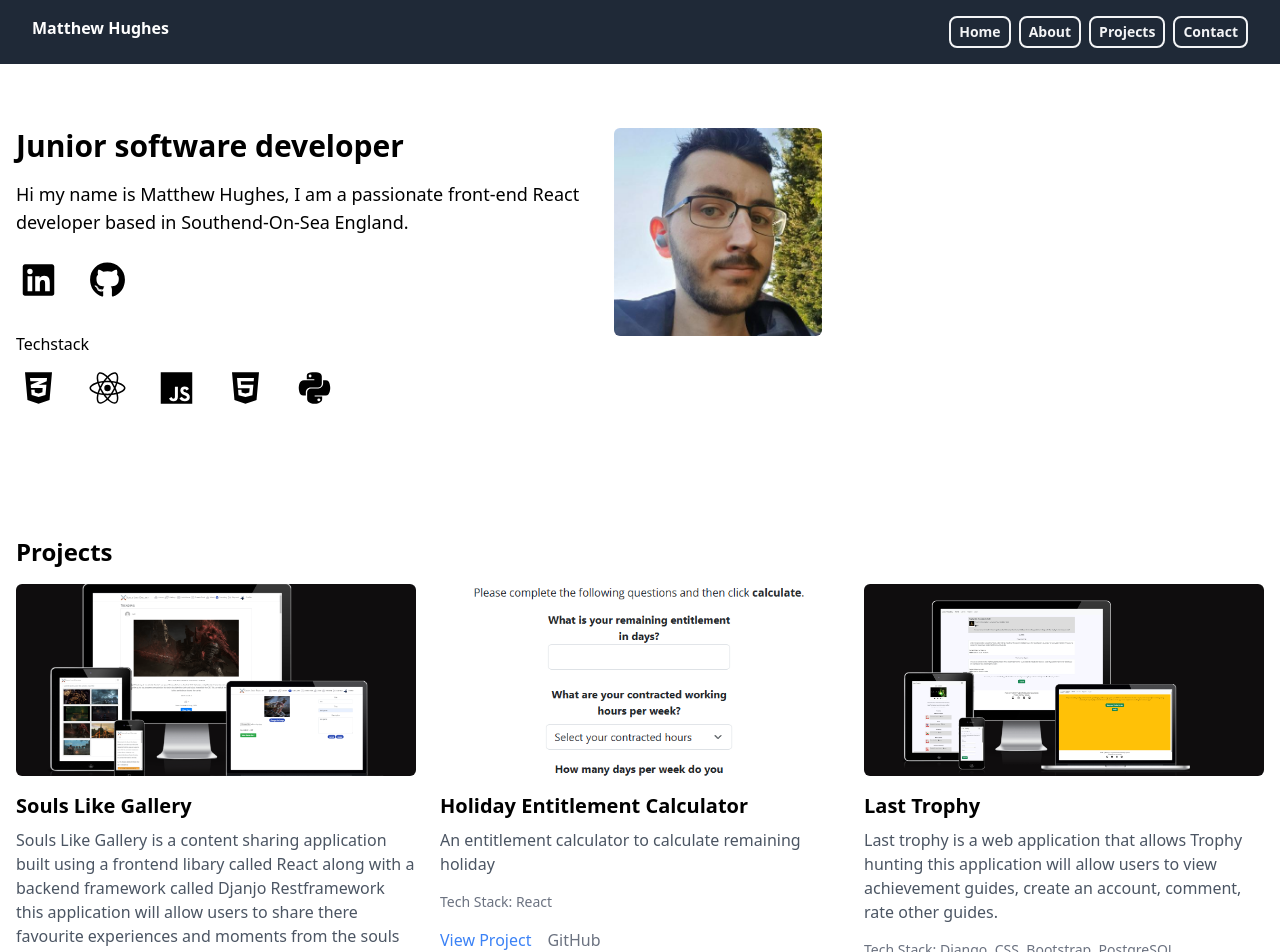
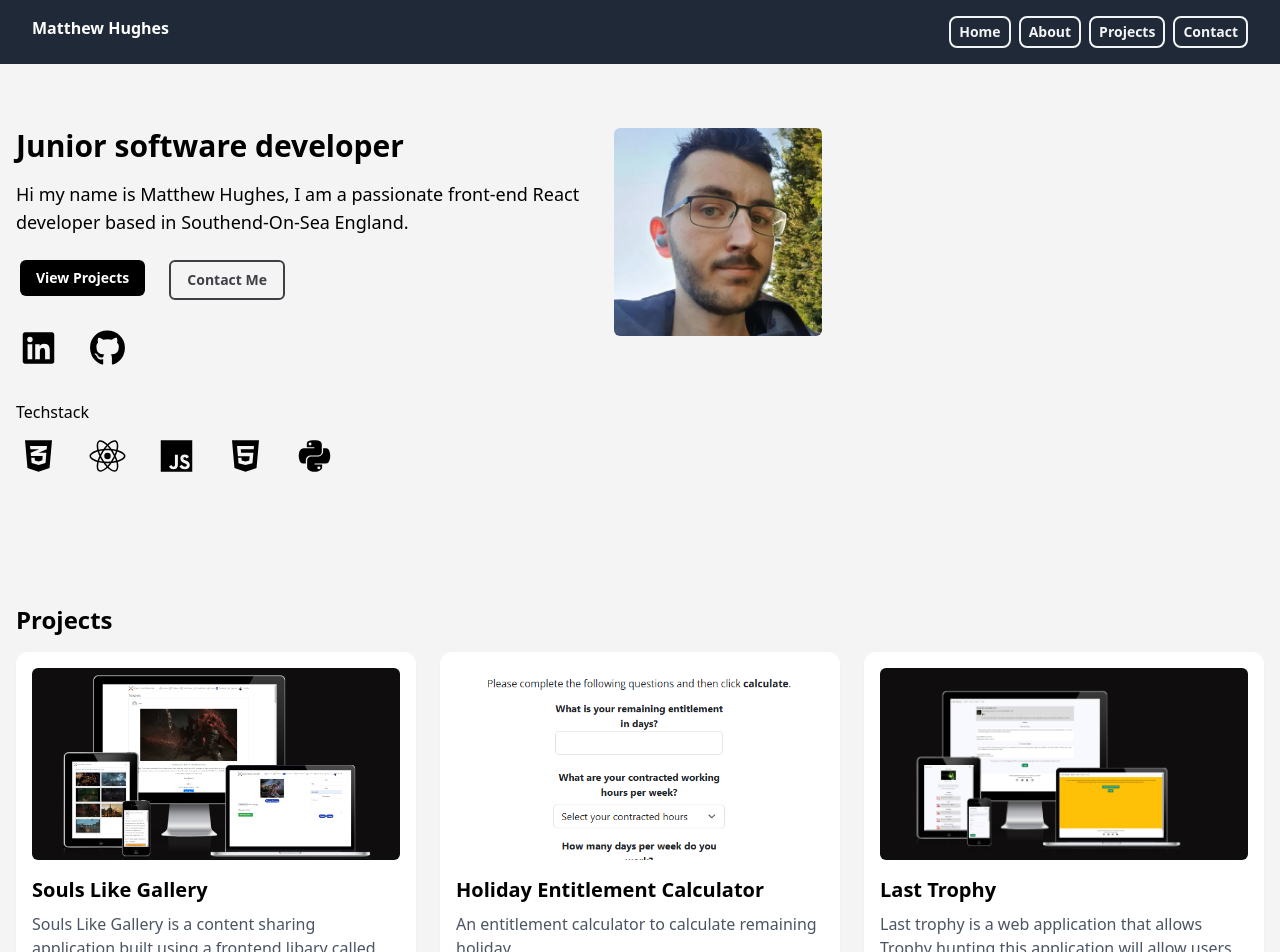
Before and after one commit to mattthughes/portfolio-app, a React (Vite) app: page / in a window 1280 px wide. Shown: the top 952 px of the page. Built offline with nearby package versions, Linux system fonts and the light colour scheme.

Commit message:
Added button component and changed background styles to improve readability

```diff
--- a/src/App.jsx
+++ b/src/App.jsx
@@ -6,8 +6,11 @@ import Home from './pages/home/Home'
 const App = () => {
   return (
     <>
-    <NavBar/>
+    <div className='bg-zinc-100 min-h-screen'>
+      <NavBar/>
     <Home/>
+    </div>
+
     </>
 
   )
--- /dev/null
+++ b/src/components/Buttons.jsx
@@ -0,0 +1,16 @@
+const Buttons = ({ children, href, variant = "primary" }) => {
+    const baseStyles = "px-4 py-2 rounded-md text-white transition-colors duration-300 m-1 font-bold text-sm ";
+    const variants = {
+        primary: "bg-black hover:bg-gray-700",
+        secondary: "border-2 border-zinc-700 text-zinc-700 hover:bg-zinc-200",
+        default: "bg-green-500 hover:bg-green-700"
+    }
+
+    return (
+        <a href={href} className={`${baseStyles} ${variants[variant]}`}>
+            {children}
+        </a>
+    )
+}
+
+export default Buttons;
--- a/src/components/NavBar.jsx
+++ b/src/components/NavBar.jsx
@@ -20,7 +20,7 @@ const NavBar = () => {
                                     <a href="#home" className={buttonClasses}>
                                         Home
                                     </a>
-                                    <a href="about" className={buttonClasses}>
+                                    <a href="#about" className={buttonClasses}>
                                         About
                                     </a>
                                     <a href="#projects" className={buttonClasses}>
@@ -58,7 +58,7 @@ const NavBar = () => {
                             <a href="#home" className={buttonClasses}>
                                         Home
                                     </a>
-                                    <a href="about" className={buttonClasses}>
+                                    <a href="#about" className={buttonClasses}>
                                         About
                                     </a>
                                     <a href="#projects" className={buttonClasses}>
--- a/src/components/ProjectCard.jsx
+++ b/src/components/ProjectCard.jsx
@@ -1,6 +1,6 @@
 const ProjectCard = ({ title, description, tech, image, projectUrl, gitHub }) => {
     return (
-        <div>
+        <div className="rounded-xl bg-white p-4 shadow-sm hover:shadow-lg hover:-translate-y-1 transition-all duration-300">
             <img src={image} alt={title} className="w-full h-48 object-cover rounded-md mb-4" />
             <h3 className="text-xl font-bold mb-2">{title}</h3>
             <p className="text-gray-600 mb-4">{description}</p>
--- a/src/pages/home/Home.jsx
+++ b/src/pages/home/Home.jsx
@@ -11,11 +11,12 @@ import {
     faPython,
 } from "@fortawesome/free-brands-svg-icons";
 import Projects from "./Projects";
+import Buttons from "../../components/Buttons";
 
 const Home = () => {
     return (
         <>
-        <section className="pt-16 pb-20 md:pt-32">
+            <section className="pt-16 pb-20 md:pt-32" id="home">
                 <div className="max-w-7xl mx-auto px-4">
                     <div className="flex flex-col lg:flex-row items-center lg:items-start gap-10 lg:gap-3">
                         <div className="flex-1 text-center lg:text-left">
@@ -33,6 +34,10 @@ const Home = () => {
                                 Hi my name is Matthew Hughes, I am a passionate front-end React developer based in
                                 Southend-On-Sea England.
                             </p>
+                            <div className="pt-5 flex flex-col items-center justify-center lg:items-start lg:justify-start lg:flex-row gap-4">
+                                <Buttons href="#projects" variant="primary">View Projects</Buttons>
+                                <Buttons href="#contact" variant="secondary">Contact Me</Buttons>
+                            </div>
 
                             <ul className="mt-6 flex justify-center lg:justify-start gap-6 text-2xl lg:text-4xl">
                                 <li>
@@ -78,7 +83,7 @@ const Home = () => {
                     </div>
                 </div>
             </section>
-        <Projects/>
+            <Projects />
         </>
     );
 };
```
Also changed, not shown: src/pages/home/Projects.jsx (line endings or trailing spaces). Lines whose indentation alone changed are shown as unchanged.
